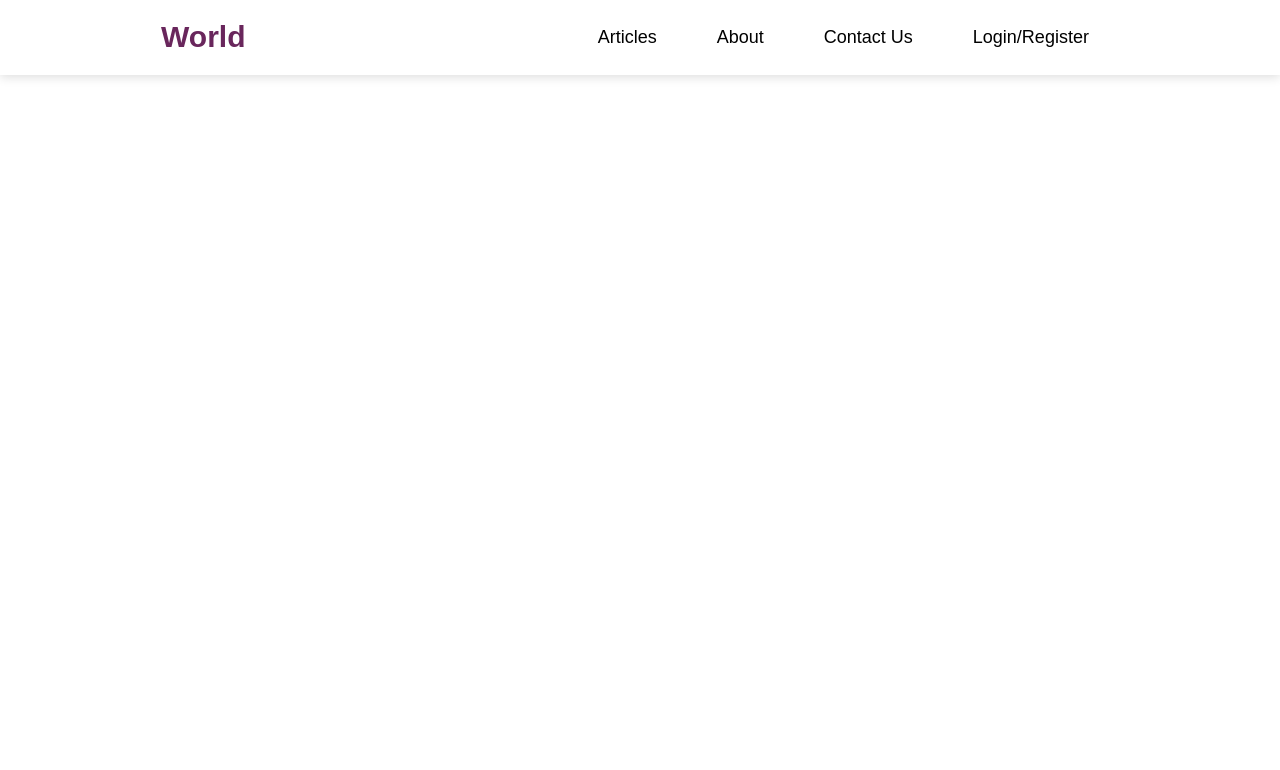
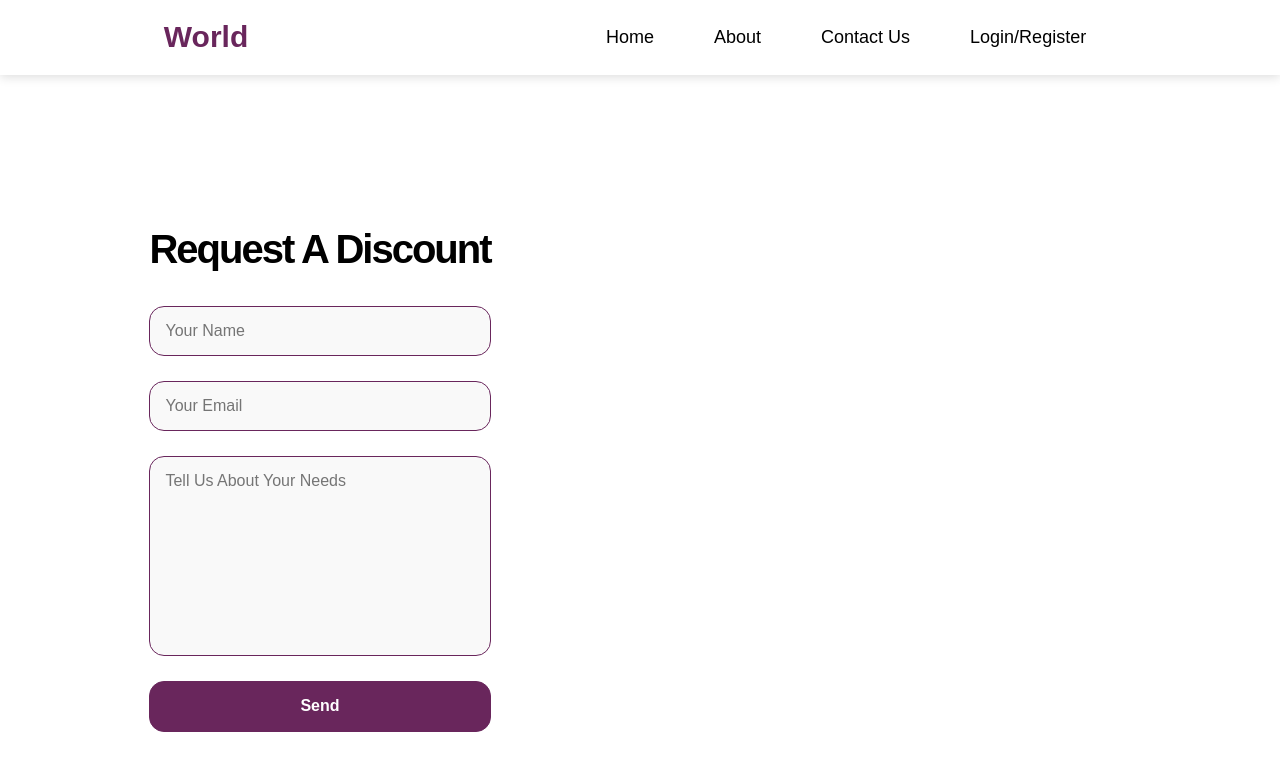
Before and after one commit to mohamedz133/Software-project, a React (Create React App) app in the folder Frontend/react_app/: page / in a window 1280 px wide. Shown: the top 770 px of the page. Built offline with nearby package versions, Linux system fonts and the light colour scheme.

Commit message:
contactus

```diff
--- a/Frontend/react_app/src/App.js
+++ b/Frontend/react_app/src/App.js
@@ -1,7 +1,7 @@
 import './App.css';
-import Contactus from "./pages/Contactus";
 import Home from "./pages/Home";
 import About from "./pages/About";
+import Contactus from "./pages/Contactus";
 
 
 function App() {
@@ -9,9 +9,9 @@ function App() {
         <div className="App">
 
             <Home/>
-            </div>
+            <Contactus/>
+        </div>
     );
 }
 
-
 export default App;
--- a/Frontend/react_app/src/pages/About.html
+++ b/Frontend/react_app/src/pages/About.html
@@ -77,7 +77,7 @@
                 <div class="data">
                     <img src="../imgs/Ahmed_Eida.png" alt=""/>
                     <div class="social">
-                        <a href="#">
+                        <a href="https://www.facebook.com/profile.php?id=100006536280657" target="_blank">
                             <i class="fab fa-facebook-f"></i>
                         </a>
                         <a href="#">
--- a/Frontend/react_app/src/pages/About.js
+++ b/Frontend/react_app/src/pages/About.js
@@ -61,7 +61,7 @@ function About() {
                     <div class="data">
                         <img src="../imgs/Ahmed_Eida.png" alt=""/>
                         <div class="social">
-                            <a href="#">
+                            <a href="https://www.facebook.com/profile.php?id=100006536280657" target="_blank">
                                 <i class="fab fa-facebook-f"></i>
                             </a>
                             <a href="#">
@@ -177,10 +177,7 @@ function About() {
                 </div>
 
             </div>
-
         </div>
-
-
     );
 
 
--- a/Frontend/react_app/src/pages/Contactus.css
+++ b/Frontend/react_app/src/pages/Contactus.css
@@ -1,37 +1,69 @@
-
-
-form {
-    margin: 50px 400px;
+.contactus {
+    min-height: 100vh;
+    display: flex;
+    flex-wrap: wrap;
 }
 
-label {
-    font-weight: bold;
-    margin-bottom: 5px;
+.contactus .form {
+    display: flex;
+    align-items: center;
+    justify-content: center;
+    flex-basis: 50%;
 }
 
-input, textarea {
-    border: 2px solid #ddd;
-    border-radius: 4px;
-    padding: 10px;
-    font-size: 16px;
-    width: 100%;
-    box-sizing: border-box;
+@media (max-width: 991px) {
+    .contactus .form {
+        flex-basis: 100%;
+    }
 }
 
+.contactus .form input,
 textarea {
-    height: 150px;
+    display: block;
+    width: 100%;
+    margin-bottom: 25px;
+    padding: 15px;
+    border: none;
+    border: 1px solid var(--main-color);
+    border-radius: 15px;
+    background-color: #f9f9f9;
+    caret-color: var(--main-color);
+    outline: none;
 }
 
-button {
-    background-color: #007bff;
-    color: #fff;
-    border: none;
-    border-radius: 4px;
-    padding: 10px 20px;
-    font-size: 16px;
-    cursor: pointer;
+.contactus .form textarea {
+    resize: none;
+    height: 200px;
 }
 
-button:hover {
-    background-color: #0062cc;
+.contactus .form [type="submit"] {
+    background-color: var(--main-color);
+    color: white;
+    font-weight: bold;
+    margin-top: 10px;
+    cursor: pointer;
+    transition: var(--main-transition);
 }
+
+.contactus .form [type="submit"]:hover {
+    background-color: var(--main-color-alt);
+}
+
+.contactus .content {
+    text-align: center;
+}
+
+.contactus .content h2 {
+    font-size: 40px;
+    letter-spacing: -2px;
+}
+
+.contactus .content p {
+    line-height: 1.6;
+    font-size: 18px;
+    max-width: 500px;
+}
+
+.contactus .content img {
+    width: 300px;
+}
--- a/Frontend/react_app/src/pages/Contactus.html
+++ b/Frontend/react_app/src/pages/Contactus.html
@@ -21,7 +21,7 @@
 </head>
 <body>
 <!-- Start Discount -->
-<div class="discount" id="discount">
+<div class="contactus" id="discount">
     <div class="form">
         <div class="content">
             <h2>Request A Discount</h2>
--- a/Frontend/react_app/src/pages/Contactus.js
+++ b/Frontend/react_app/src/pages/Contactus.js
@@ -1,5 +1,5 @@
-import React, { useState } from 'react';
-import "./Contactus.css";
+import React, {useState} from 'react';
+import './Contactus.css';
 
 function ContactPage() {
     const [name, setName] = useState('');
@@ -12,22 +12,37 @@ function ContactPage() {
     };
 
     return (
-        <div>
-            <h1>Contact Us</h1>
-            <form onSubmit={handleSubmit}>
-                <label htmlFor="name">Name:</label>
-                <input type="text" id="name" name="name" value={name} onChange={(e) => setName(e.target.value)} required /><br />
+        <div className="contactus" id="contactus">
+            <div className="form">
+                <div className="content">
+                    <h2>Request A Discount</h2>
+                    <form action="">
+                        <input
+                            className="input"
+                            type="text"
+                            placeholder="Your Name"
+                            name="name"
+                        />
+                        <input
+                            className="input"
+                            type="email"
+                            placeholder="Your Email"
+                            name="email"
+                        />
 
-                <label htmlFor="email">Email:</label>
-                <input type="email" id="email" name="email" value={email} onChange={(e) => setEmail(e.target.value)} required /><br />
+                        <textarea
+                            className="input"
+                            placeholder="Tell Us About Your Needs"
+                            name="message"
+                        ></textarea>
+                        <input type="submit" value="Send"/>
+                    </form>
+                </div>
+            </div>
+        </div>
 
-                <label htmlFor="message">Message:</label>
-                <textarea id="message" name="message" value={message} onChange={(e) => setMessage(e.target.value)} required></textarea><br />
-
-                <button type="submit">Send Message</button>
-            </form>
-        </div>
     );
 }
 
+
 export default ContactPage;
--- a/Frontend/react_app/src/pages/Home.js
+++ b/Frontend/react_app/src/pages/Home.js
@@ -13,13 +13,13 @@ function Home() {
                 <nav>
                     <ul>
                         <li>
-                            <a href="#articles">articles</a>
+                            <a href="#">Home</a>
                         </li>
                         <li>
-                            <a href="#gallery">About</a>
+                            <a href="#">About</a>
                         </li>
                         <li>
-                            <a href="#features">Contact Us</a>
+                            <a href="#">Contact Us</a>
                         </li>
                         <li>
                             <a href="#">login/register</a>
```
